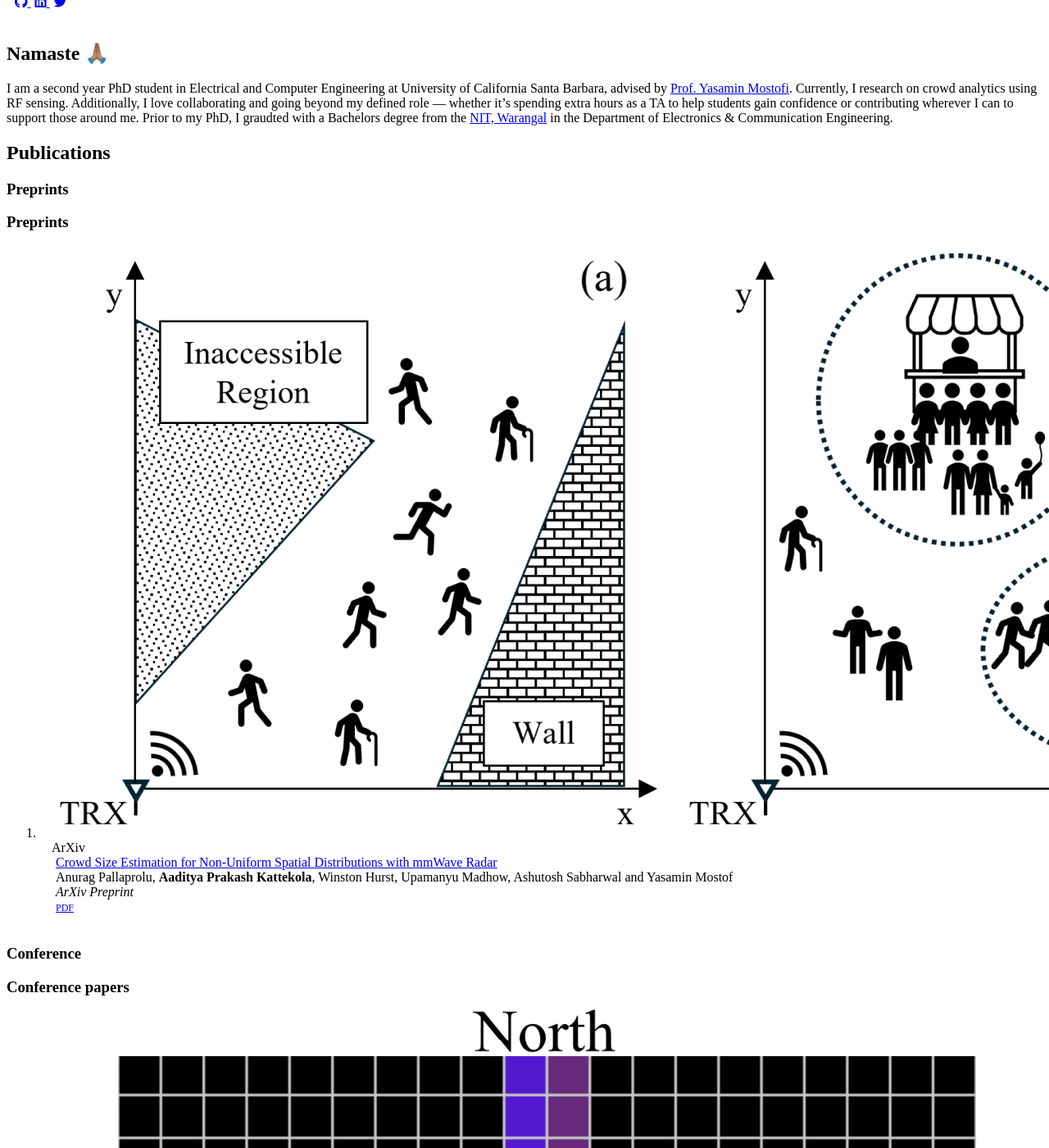
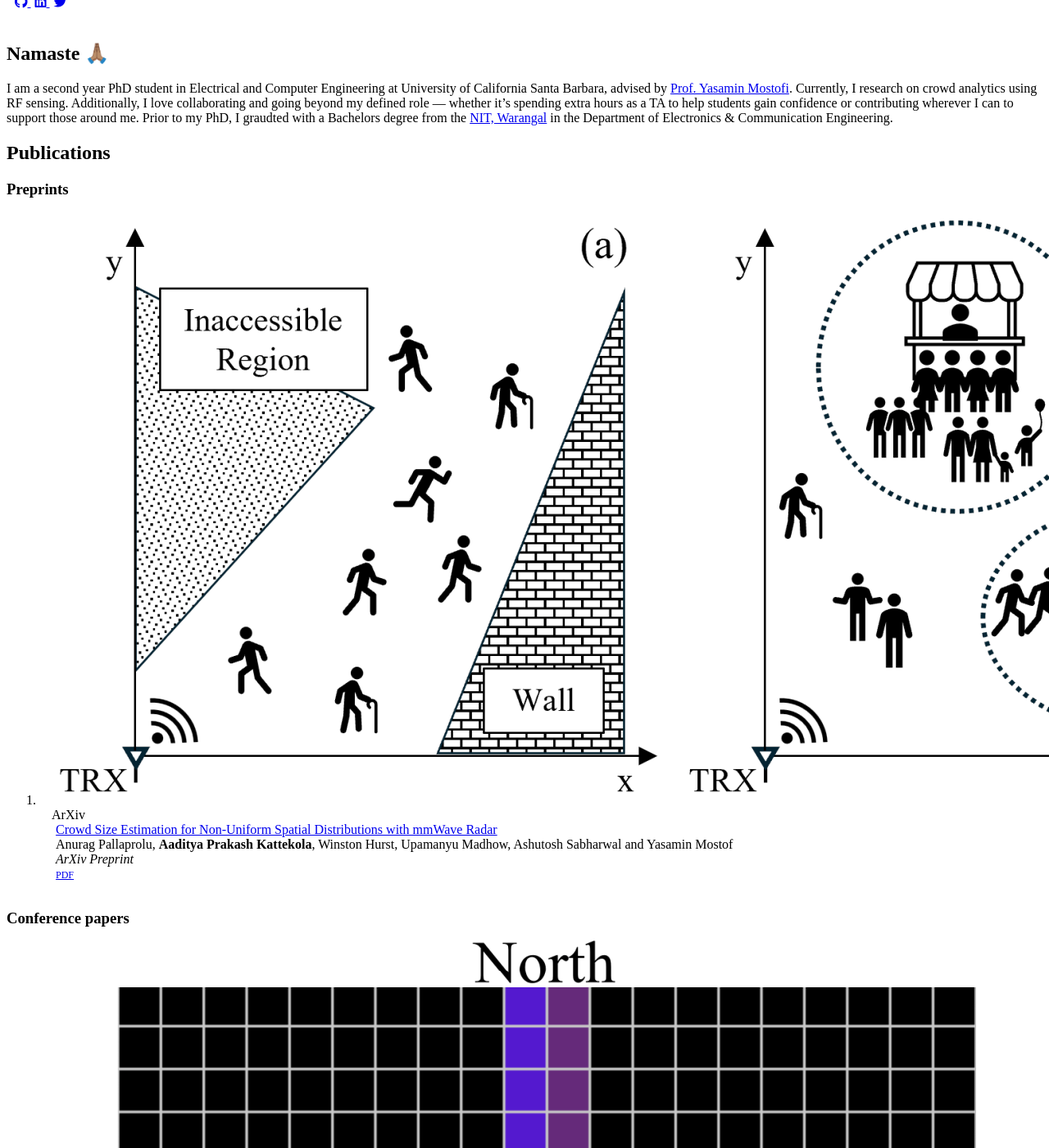
Before and after one commit to Kapi2910/kapi2910.github.io, a Jekyll site: the page built from index.md, in a window 1280 px wide and 1400 px high, scrolled down 1331 px. Shown: the whole window at 82% size. Built offline with Jekyll 4.4.1, drawn with Linux system fonts in a browser that asks for light colours; nearby versions of some CDN libraries; some web fonts are replaced; a style sheet for code colours, icons or effects is not loaded.

Commit message:
heading fix 2; Conferences and Preprints

```diff
--- a/_includes/publications.md
+++ b/_includes/conf_papers.md
@@ -3,7 +3,7 @@
 <div class="publications">
 <ol class="bibliography">
 
-{% for link in site.data.publications.main %}
+{% for link in site.data.conf_papers.main %}
 
 <li>
 <div class="pub-row">
--- a/index.md
+++ b/index.md
@@ -10,13 +10,9 @@ I am a second year PhD student in Electrical and Computer Engineering at Univers
 
 ## Publications
 
-### Preprints
-
 {% include_relative _includes/preprints.md %}
 
-### Conference
-
-{% include_relative _includes/publications.md %}
+{% include_relative _includes/conf_papers.md %}
 
 
 ## Beyond My Academic Work
```
Also changed, not shown: _data/conf_papers.yml (renamed from _data/publications.yml).
